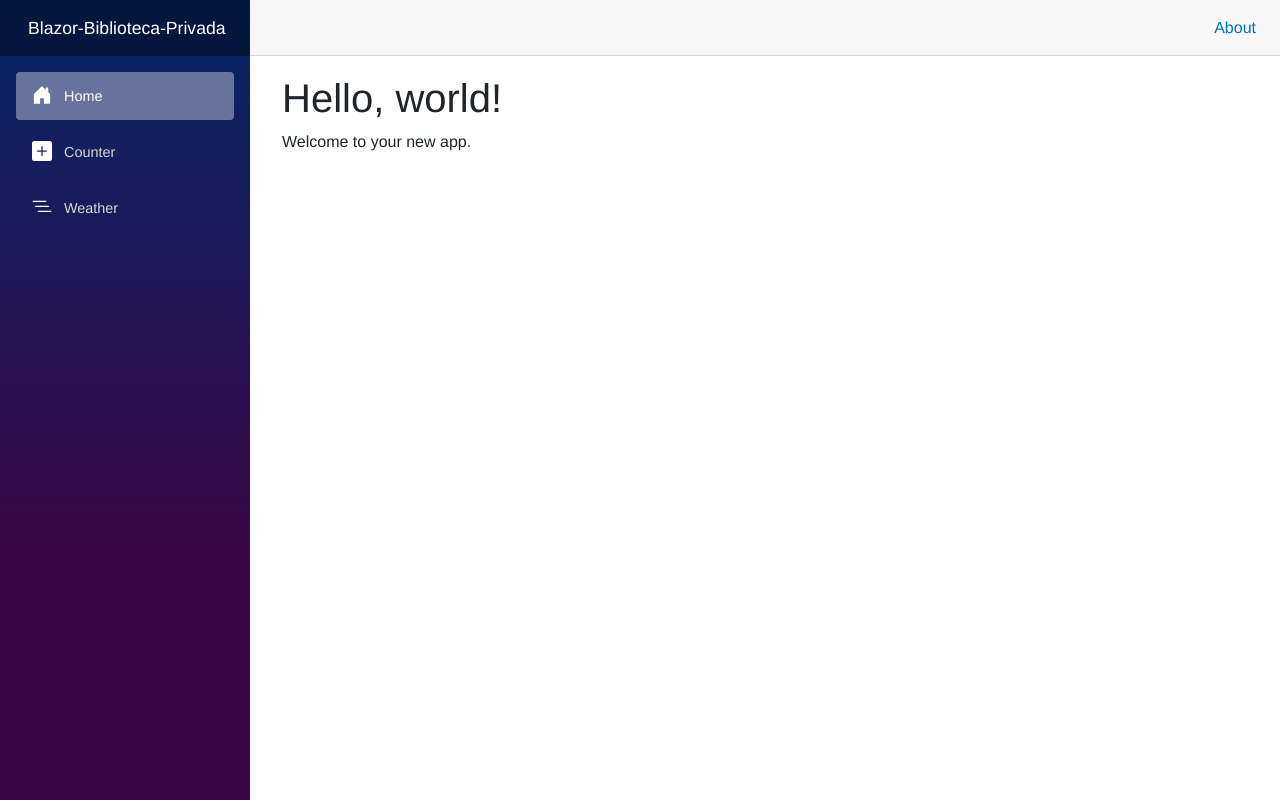
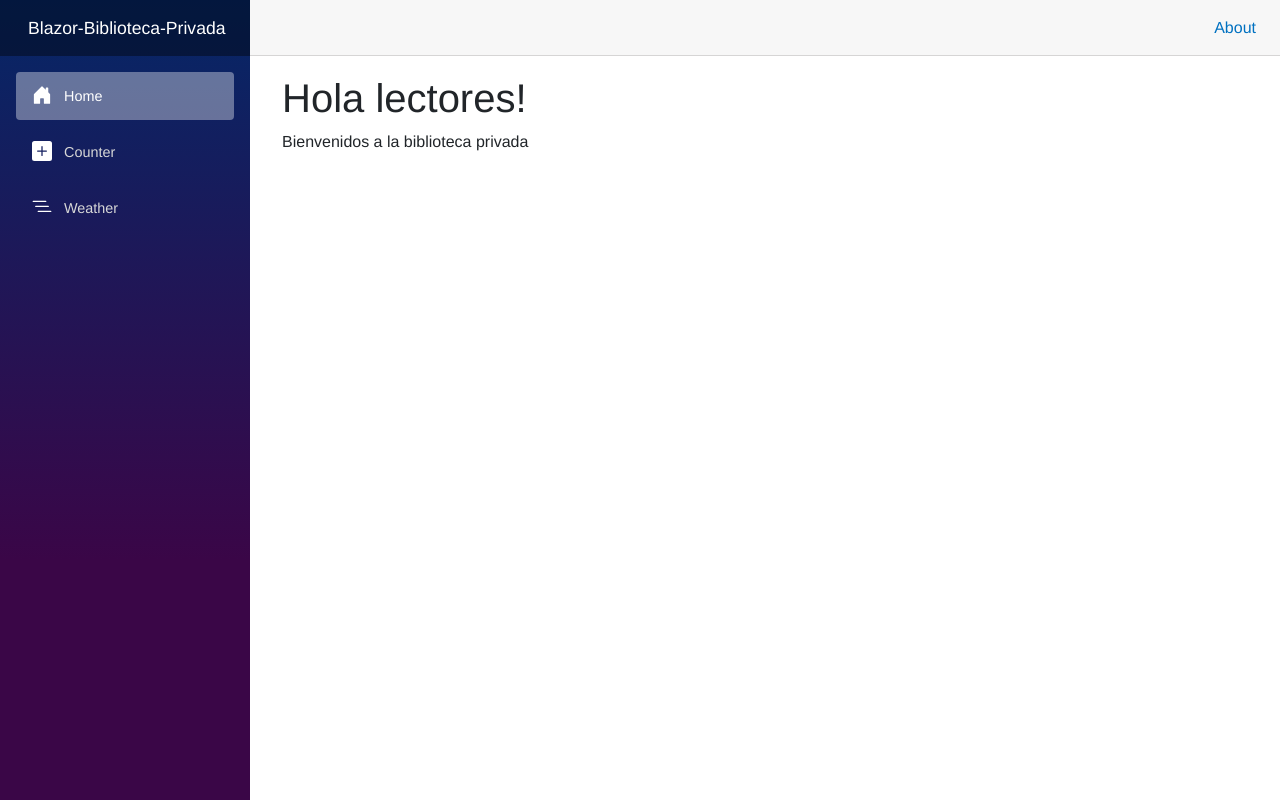
Before and after one commit to Danimart22/Biblioteca-Privada, an ASP.NET Core app: page / in a window 1280 px wide. Run offline with ASP.NET Core 8, Linux system fonts and the light colour scheme; style sheets or scripts are compiled from the project's sources.

Commit message:
Personalización de home

```diff
--- a/Blazor-Biblioteca-Privada/Pages/Home.razor
+++ b/Blazor-Biblioteca-Privada/Pages/Home.razor
@@ -2,6 +2,6 @@
 
 <PageTitle>Home</PageTitle>
 
-<h1>Hello, world!</h1>
+<h1>Hola lectores!</h1>
 
-Welcome to your new app.
+Bienvenidos a la biblioteca privada
```
